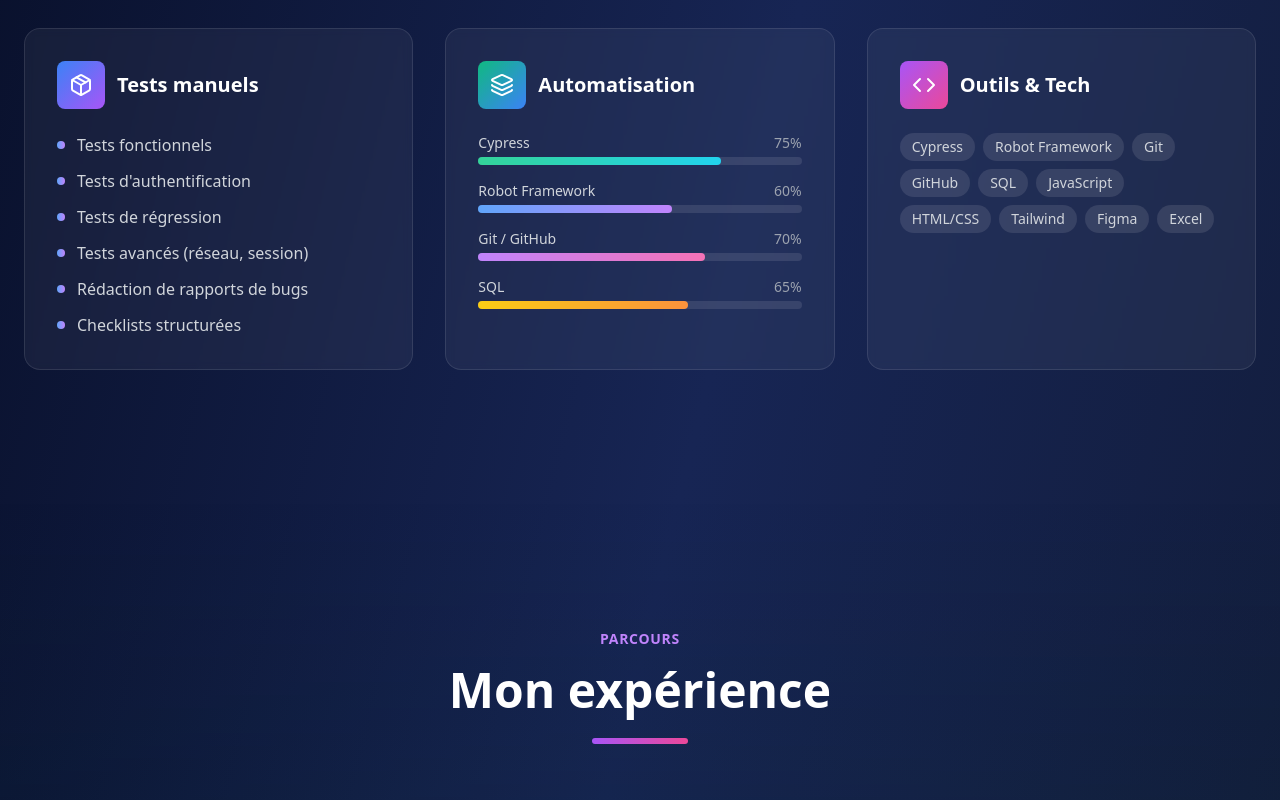
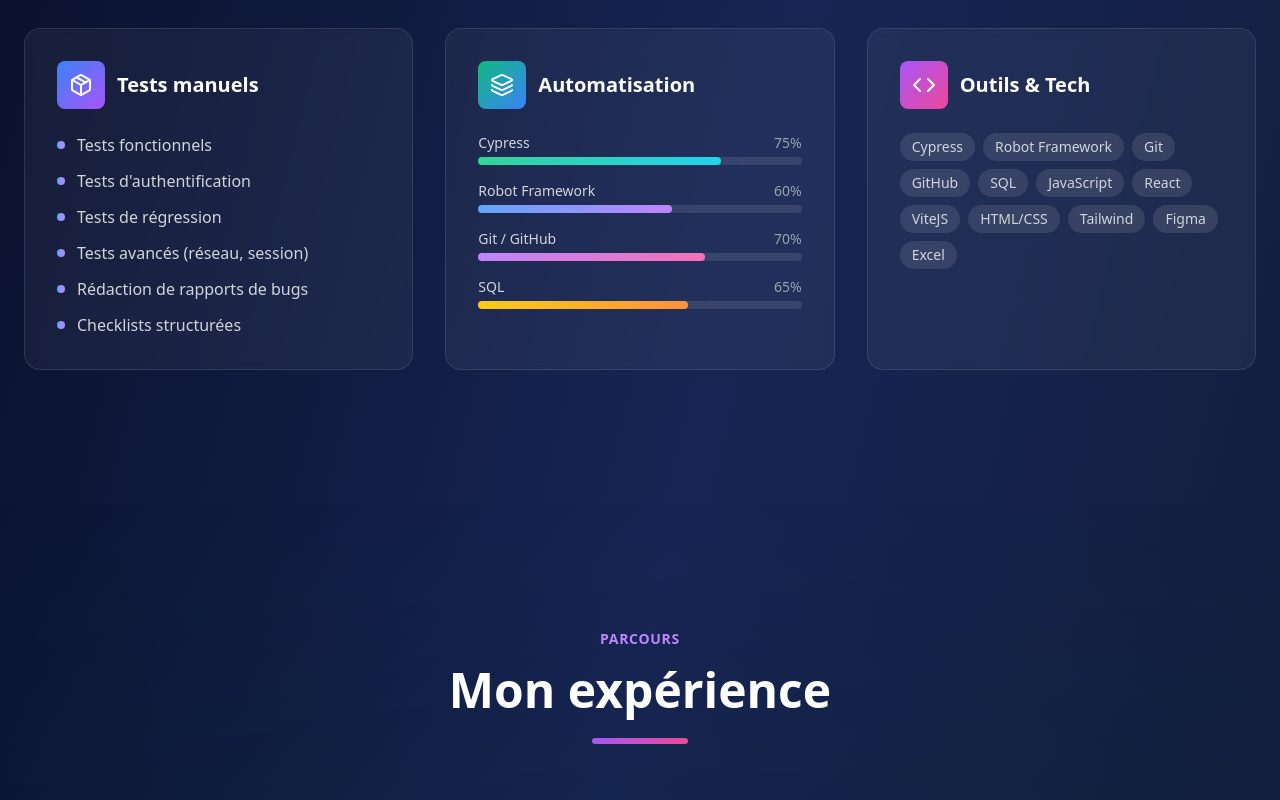
Before and after one commit to nay2408/Portofolio-Shaiffi, a React (Vite) app: page / in a window 1280 px wide. Shown: the part 1940-2740 px from the top of the page. Built offline with nearby package versions, Linux system fonts and the light colour scheme.

Commit message:
Modification compétence

```diff
--- a/src/pages/Accueil.jsx
+++ b/src/pages/Accueil.jsx
@@ -584,7 +584,7 @@ function Portfolio() {
                 <h3 className="text-xl font-semibold text-white">Outils & Tech</h3>
               </div>
               <div className="flex flex-wrap gap-2">
-                {['Cypress', 'Robot Framework', 'Git', 'GitHub', 'SQL', 'JavaScript', 'HTML/CSS', 'Tailwind', 'Figma', 'Excel'].map((tech, idx) => (
+                {['Cypress', 'Robot Framework', 'Git', 'GitHub', 'SQL', 'JavaScript', 'React', 'ViteJS', 'HTML/CSS', 'Tailwind', 'Figma', 'Excel'].map((tech, idx) => (
                   <span key={idx} className="bg-white/10 text-gray-300 px-3 py-1 rounded-full text-sm hover:bg-blue-500/20 hover:text-blue-300 transition-all">
                     {tech}
                   </span>
```
